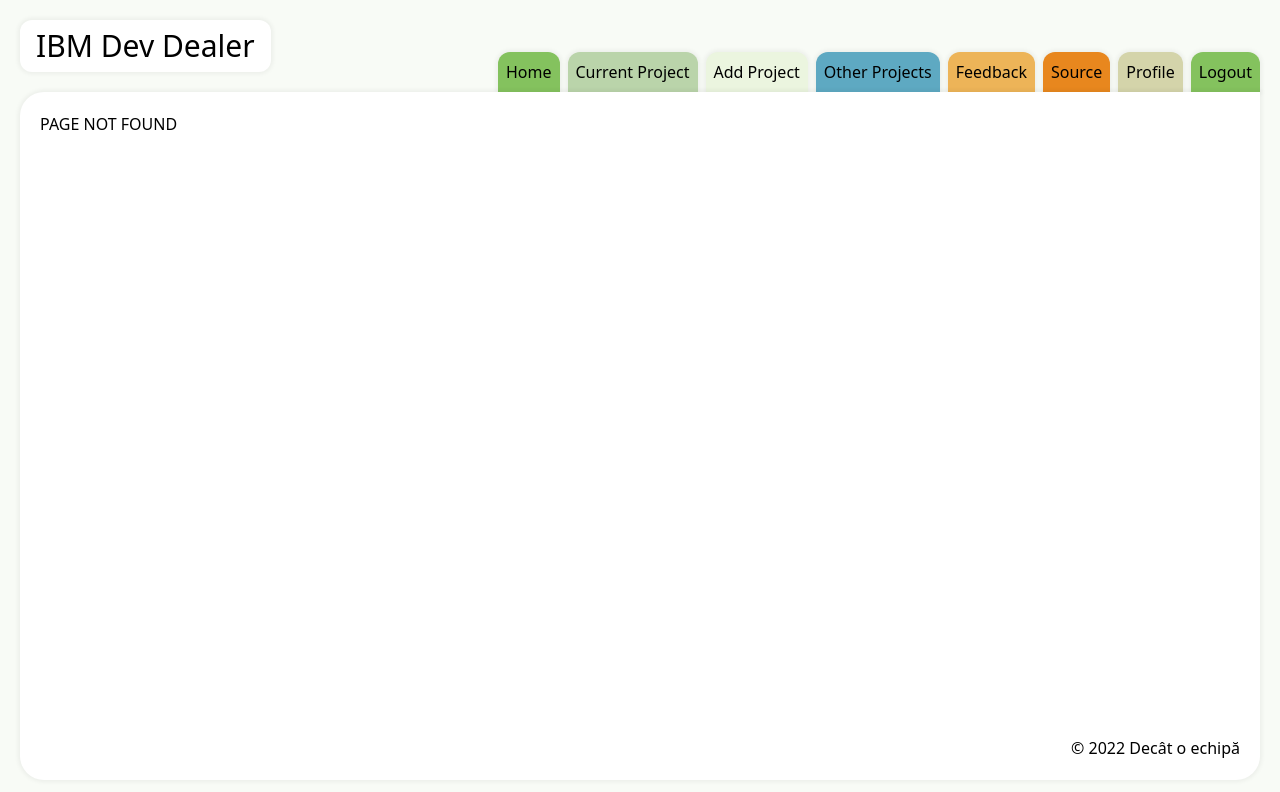
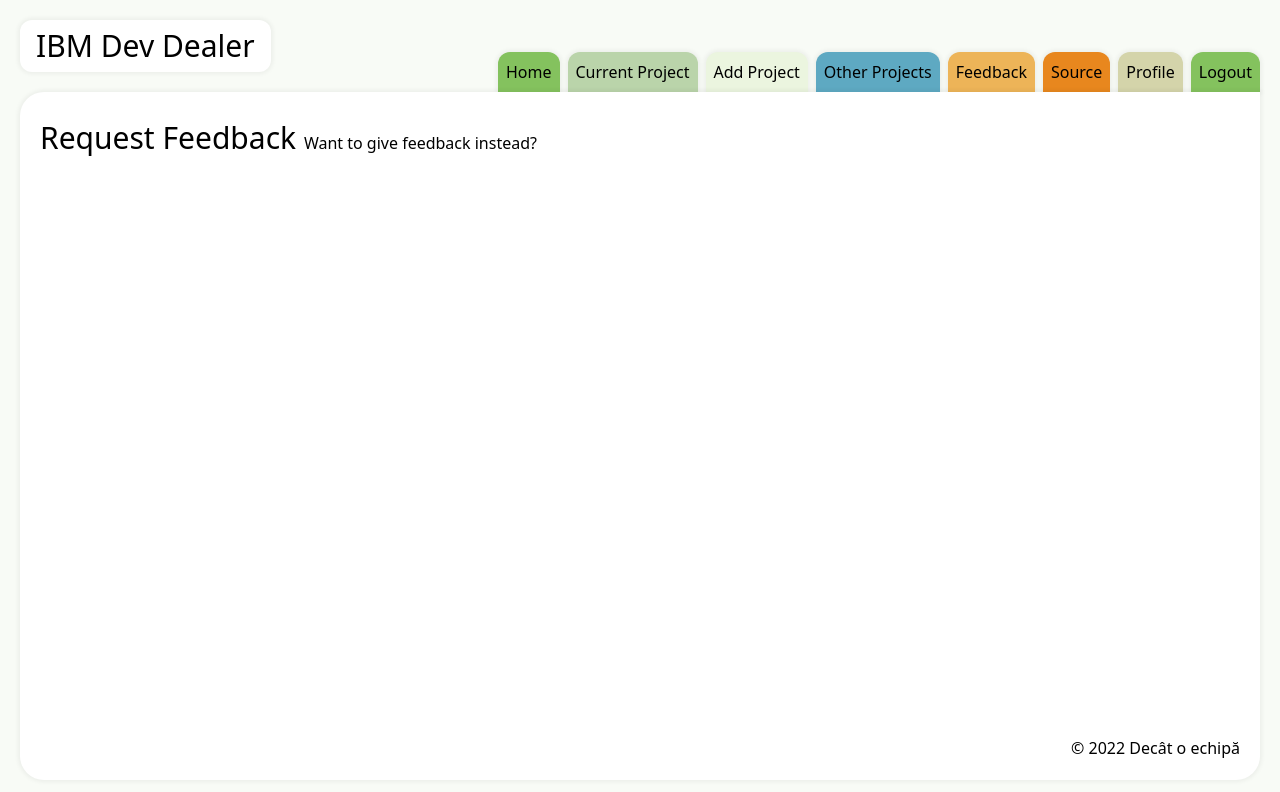
Before and after one commit to IBM-Dev-Dealer/frontend, a Next.js app: page /feedback/request-feedback in a window 1280 px wide. Before the commit this address had no page. Shown: the top 792 px of the page. Built offline with nearby package versions, Linux system fonts and the light colour scheme.

Commit message:
change feedback structure - added 2 child paths

```diff
--- a/components/page-components/Feedback/Feedback.jsx
+++ b/components/page-components/GiveFeedback/GiveFeedback.jsx
@@ -8,6 +8,8 @@ import ObjectList from "../../molecules/ObjectList/ObjectList";
 import { useState } from "react";
 import { useObjectListState } from "../../molecules/ObjectList/useObjectListState";
 import Button from "../../atoms/Button/Button";
+import Link from "next/link";
+import { ROUTES } from "../../../utils/utils";
 
 const INITIAL_VALUES = {
   PM: {
@@ -46,7 +48,7 @@ const VALIDATE = {
   }),
 };
 
-const Feedback = ({
+const GiveFeedback = ({
   loggedUserRoles,
   projectId,
   devsWhoRequestedFeedback,
@@ -65,8 +67,17 @@ const Feedback = ({
 
   return (
     <div>
-      <Title>Feedback</Title>
+      <Title>
+        Give Feedback{" "}
+        <Link
+          href={ROUTES.REQUEST_FEEDBACK}
+          className='cursor-pointer border-b hover:border-black border-transparent active:opacity-20'
+        >
+          Want to request feedback instead?
+        </Link>
+      </Title>
       <div className='mb-6 max-w-xl m-auto'>
+        <Button className='my-6' label='Switch to: Give Feedback' />
         <Dropdown
           infoMessage={"Change feedback view based on what you want to give feedback for."}
           infoMessagePosition='right'
@@ -319,4 +330,4 @@ const Feedback = ({
   );
 };
 
-export default Feedback;
+export default GiveFeedback;
--- a/components/page-components/Log/Register.jsx
+++ b/components/page-components/Log/Register.jsx
@@ -1,7 +1,7 @@
-import Link from 'next/link';
+import Link from "next/link";
 
-import { ROUTES } from '../../../utils/utils';
-import Title from '../../atoms/Title/Title';
+import { ROUTES } from "../../../utils/utils";
+import Title from "../../atoms/Title/Title";
 
 const Register = () => {
   return (
--- /dev/null
+++ b/components/page-components/RequestFeedback/RequestFeedback.jsx
@@ -0,0 +1,23 @@
+import Link from "next/link";
+import { useRouter } from "next/router";
+import { ROUTES } from "../../../utils/utils";
+import Title from "../../atoms/Title/Title";
+
+const RequestFeedback = () => {
+  const router = useRouter();
+  return (
+    <div>
+      <Title>
+        Request Feedback{" "}
+        <Link
+          href={ROUTES.GIVE_FEEDBACK}
+          className='cursor-pointer border-b hover:border-black border-transparent active:opacity-20'
+        >
+          Want to give feedback instead?
+        </Link>
+      </Title>
+    </div>
+  );
+};
+
+export default RequestFeedback;
--- a/pages/feedback.js
+++ b/pages/feedback/give-feedback.js
@@ -1,11 +1,11 @@
-import Feedback from "../components/page-components/Feedback/Feedback";
-import { server } from "../config/index";
+import GiveFeedback from "../../components/page-components/GiveFeedback/GiveFeedback";
+import { server } from "../../config/index";
 
-const FeedbackPage = (props) => {
-  return <Feedback {...props} />;
+const GiveFeedbackPage = (props) => {
+  return <GiveFeedback {...props} />;
 };
 
-export default FeedbackPage;
+export default GiveFeedbackPage;
 
 export const getStaticProps = async () => {
   const authorization = "authorization";
--- /dev/null
+++ b/pages/feedback/index.js
@@ -0,0 +1,22 @@
+import { useRouter } from "next/router";
+import { useEffect } from "react";
+import RequestFeedback from "../../components/page-components/RequestFeedback/RequestFeedback";
+import GiveFeedback from "../../components/page-components/GiveFeedback/GiveFeedback";
+import { ROUTES } from "../../utils/utils";
+
+const FeedbackPage = (props) => {
+  const { pathname, push } = useRouter();
+
+  useEffect(() => {
+    if (pathname === ROUTES.FEEDBACK) push(ROUTES.GIVE_FEEDBACK);
+  }, [pathname, push]);
+  switch (pathname) {
+    case ROUTES.REQUEST_FEEDBACK:
+      return <RequestFeedback {...props} />;
+    case ROUTES.GIVE_FEEDBACK:
+      return <GiveFeedback {...props} />;
+  }
+  return <></>;
+};
+
+export default FeedbackPage;
--- /dev/null
+++ b/pages/feedback/request-feedback.js
@@ -0,0 +1,7 @@
+import RequestFeedback from "../../components/page-components/RequestFeedback/RequestFeedback";
+
+const RequestFeedbackPage = (props) => {
+  return <RequestFeedback {...props} />;
+};
+
+export default RequestFeedbackPage;
--- a/utils/utils.js
+++ b/utils/utils.js
@@ -5,6 +5,8 @@ export const ROUTES = {
   OTHER_PROJECTS: "/other-projects",
   SOURCE: "/source",
   FEEDBACK: "/feedback",
+  GIVE_FEEDBACK: "/feedback/give-feedback",
+  REQUEST_FEEDBACK: "/feedback/request-feedback",
   LOG: "/log",
   REGISTER: "/register",
   PROFILE: "/profile",
```
Also changed, not shown: components/page-components/GiveFeedback/staticVariables.js (renamed from components/page-components/Feedback/staticVariables.js).
